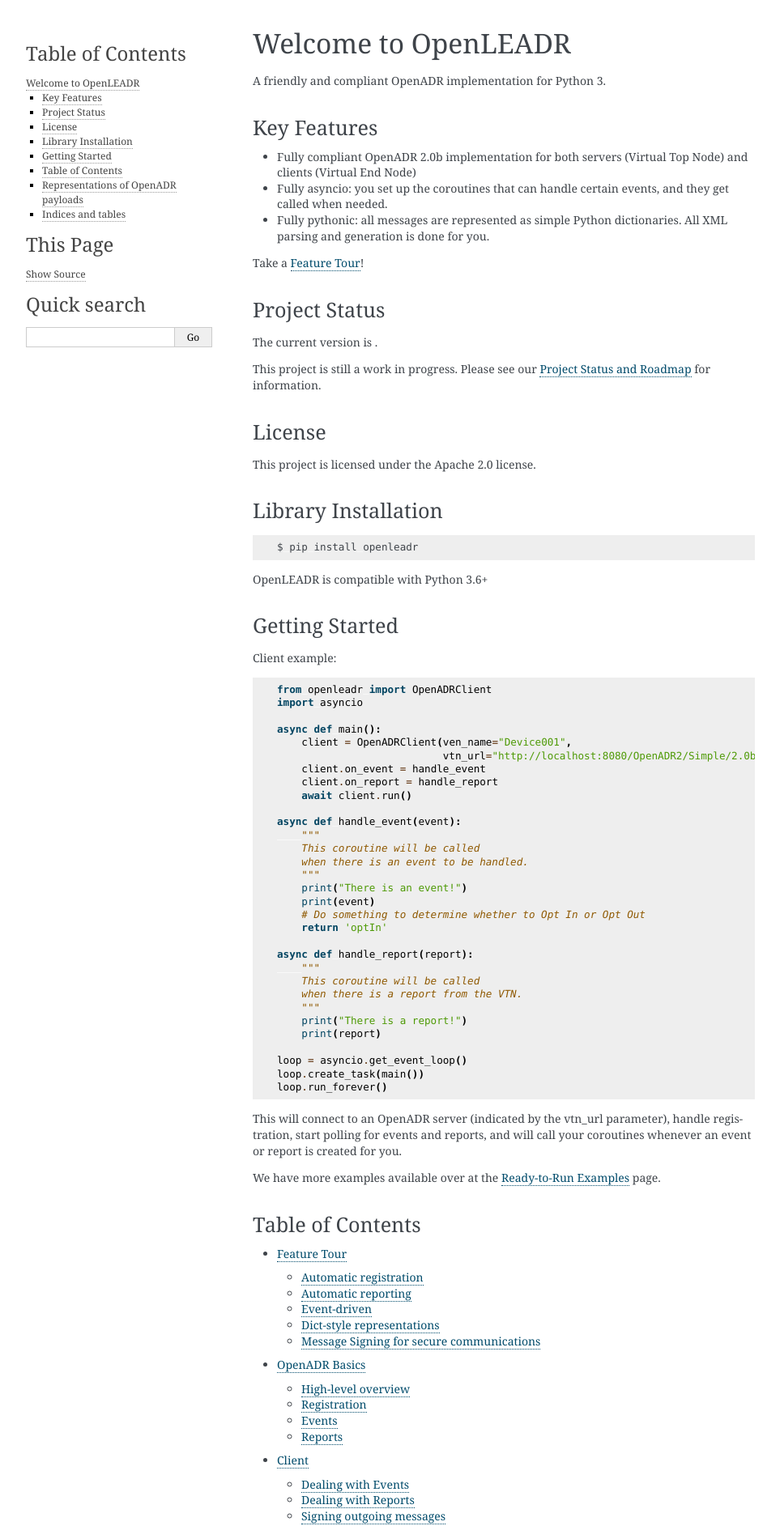
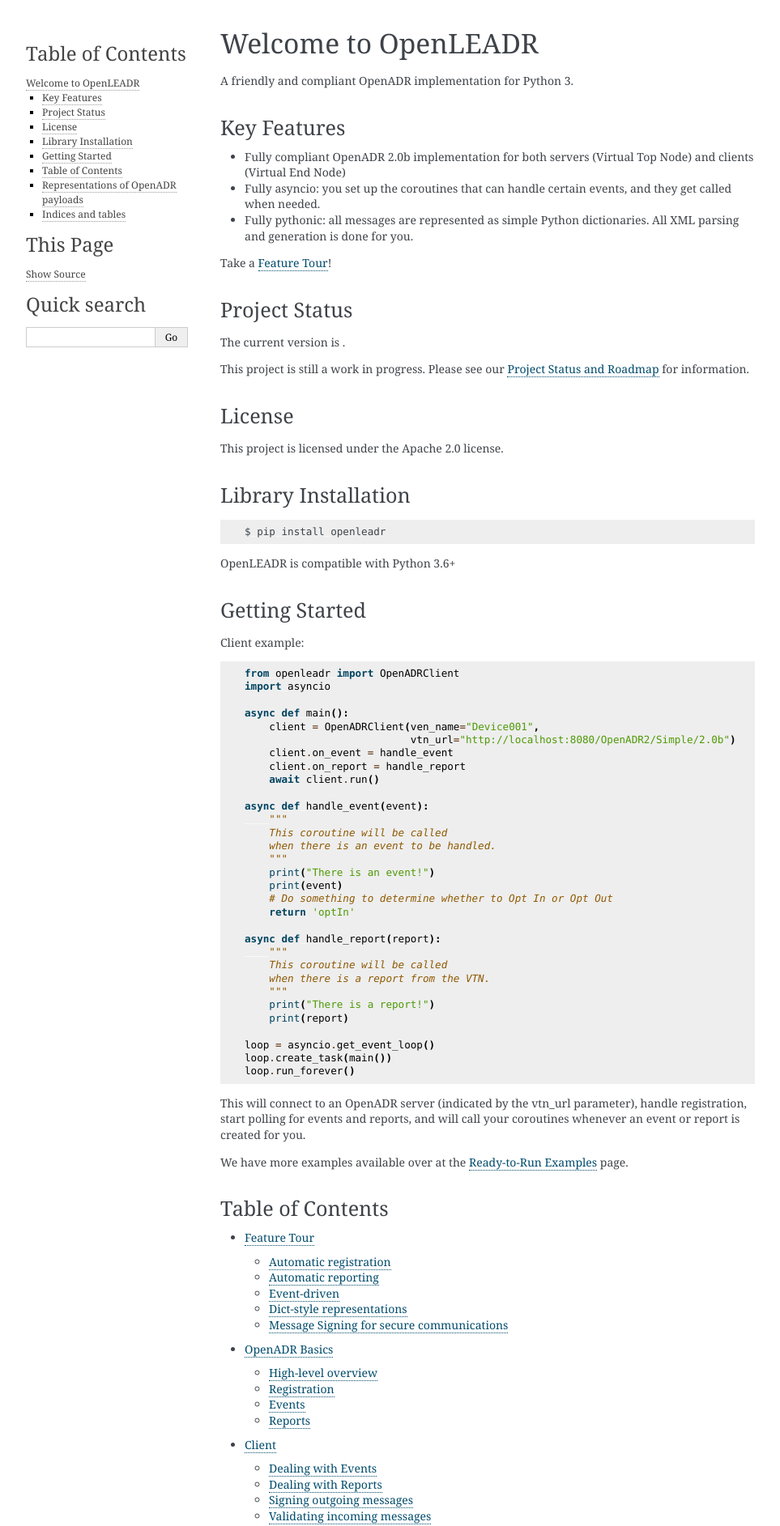
Before and after one commit to OpenLEADR/openleadr-python, a Sphinx documentation site: the page built from docs/index.rst, in a window 1280 px wide. Shown: the top 1885 px of the page at 81% size, without its empty margins (148-1111 px from the left). Built offline with Sphinx 7.4.7, drawn with Linux system fonts in a browser that asks for light colours; some web fonts are replaced; the version number could not be read and is left out.

Commit message:
Restore docs styling to work on mobile

```diff
--- a/docs/_static/css/custom.css
+++ b/docs/_static/css/custom.css
@@ -37,11 +37,6 @@
 
 .sphinxsidebarwrapper{
     font-size: 9pt;
-    width: 230px;
-}
-
-div.bodywrapper{
-    margin: 0 0 0 260px;
 }
 
 div.sphinxsidebarwrapper p.logo{
```
